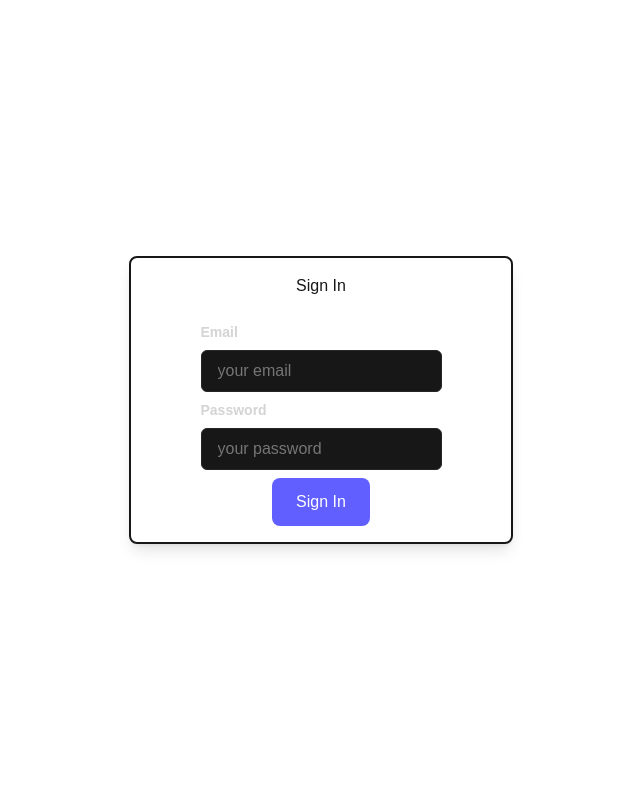
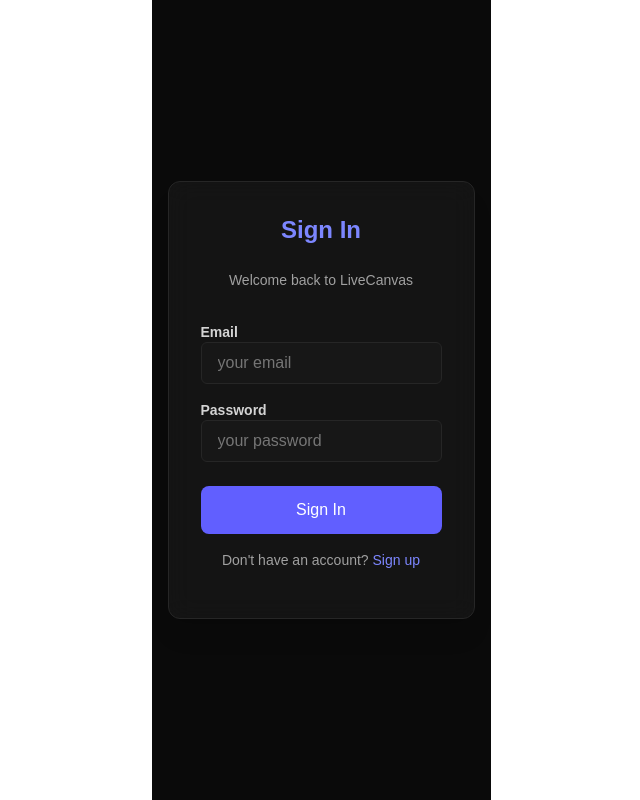
Before and after one commit to vedantborode4/livecanvas, a Next.js app in the folder apps/livecanvas-fe/: page /signin in a window 1280 px wide. Shown: the whole page, without its empty margins (319-959 px from the left). Built offline with nearby package versions, Linux system fonts and the light colour scheme; no server answers.

Commit message:
refactor(ui): update signup  and signin pages to theme

```diff
--- a/apps/livecanvas-fe/app/(auth)/signin/page.tsx
+++ b/apps/livecanvas-fe/app/(auth)/signin/page.tsx
@@ -1,37 +1,72 @@
-"use client"
-import InputBox from "@repo/ui/inputBox"
-import { Button } from "@repo/ui/button"
-import React, { useState } from "react"
-import axios from "axios"
-import { backendURL } from "@/components/util"
+"use client";
 
+import Link from "next/link";
+import InputBox from "@repo/ui/InputBox";
+import { Button } from "@repo/ui/Button";
+import React, { useState } from "react";
+import axios from "axios";
+import { backendURL } from "@/components/util";
 
-export default function Signin () {
+export default function Signin() {
+  const [email, setEmail] = useState("");
+  const [password, setPassword] = useState("");
 
-    const [email, setEmail] = useState("")
-    const [password, setPassword] = useState("")
+  async function onSubmit() {
+    try {
+      const response = await axios.post(`${backendURL}/signin`, {
+        email,
+        password,
+      });
 
-    async function onSubmit () {
-        try {
-            const response = await axios.post(`${backendURL}/signin`, {email, password})
+      localStorage.setItem("token", response.data.token);
+      console.log(response.data.message); // lowercase to match common API response
+    } catch (error: unknown) {
+      if (axios.isAxiosError(error)) {
+        console.log(error.response?.data?.message);
+      } else {
+        console.log(error);
+      }
+    }
+  }
 
-            localStorage.setItem("token", response.data.token)
+  return (
+    <div className="min-h-screen flex items-center justify-center bg-neutral-950 px-4">
+      <div className="w-full max-w-md rounded-xl border border-neutral-800 bg-neutral-900/80 backdrop-blur-md p-8 shadow-xl flex flex-col gap-4">
+        <h3 className="text-2xl font-bold text-center text-indigo-400 mb-2">
+          Sign In
+        </h3>
 
-            console.log(response.data.Message)
+        <p className="text-sm text-neutral-400 text-center mb-4">
+          Welcome back to LiveCanvas
+        </p>
 
-        } catch (error:any){
-            console.log(error.response.data.message)
+        <InputBox
+          placeholder="your email"
+          title="Email"
+          type="email"
+          value={email}
+          onChange={(e) => setEmail(e.target.value)}
+        />
 
-        }
-    }
+        <InputBox
+          placeholder="your password"
+          title="Password"
+          type="password"
+          value={password}
+          onChange={(e) => setPassword(e.target.value)}
+        />
 
-    return (<>
-        <div className="h-72 w-96 border-2 roudered-lg flex flex-col justify-center items-center gap-2 rounded-lg shadow-lg ">
-            <h3 className="mb-4">Sign In </h3>
-            <InputBox placeholder="your email" title="Email" type="text" onchange={(e:React.ChangeEvent<HTMLInputElement>)=> {setEmail(e.target.value)}}/>
-            <InputBox placeholder="your password" title="Password" type="text" onchange={(e:React.ChangeEvent<HTMLInputElement>)=>{setPassword(e.target.value)}}/>
-            <Button  appName="LiveCanvas" onClick={onSubmit}>Sign In</Button>
-        </div>
-    </>
-    )
+        <Button onClick={onSubmit} className="mt-2 w-full">
+          Sign In
+        </Button>
+
+        <p className="text-sm text-neutral-400 text-center mb-4">
+        Don&apos;t have an account?{" "}
+        <Link href="/signup" className="text-indigo-400 hover:underline">
+            Sign up
+        </Link>
+        </p>
+      </div>
+    </div>
+  );
 }
--- a/apps/livecanvas-fe/app/(auth)/signup/page.tsx
+++ b/apps/livecanvas-fe/app/(auth)/signup/page.tsx
@@ -1,42 +1,86 @@
-"use client"
-import InputBox from "@repo/ui/inputBox"
-import { Button } from "@repo/ui/button"
-import { ChangeEvent, useState } from "react"
-import axios from "axios"
-import { backendURL } from "@/components/util"
-import { SignupSchema } from "@repo/zod-schema/type"
+"use client";
 
-export default function Signup () {
-    const [name, setName] = useState("")
-    const [email, setEmail] = useState("")
-    const [password, setPassword] = useState("")
+import InputBox from "@repo/ui/InputBox";
+import { Button } from "@repo/ui/Button";
+import { useState, ChangeEvent } from "react";
+import axios from "axios";
+import { backendURL } from "@/components/util";
+import { SignupSchema } from "@repo/zod-schema/type";
+import Link from "next/link";
 
-    async function onSubmit () {
-        console.log(backendURL)
+export default function Signup() {
+  const [name, setName] = useState("");
+  const [email, setEmail] = useState("");
+  const [password, setPassword] = useState("");
 
-        const parsed = SignupSchema.safeParse({email, password, name})
+  async function onSubmit() {
+    // Validate using Zod schema
+    const parsed = SignupSchema.safeParse({ name, email, password });
 
-
-        try {
-            if(!parsed.success){
+    if (!parsed.success) {
       console.log(parsed.error.format());
       return;
     }
-            const response = await axios.post(`${backendURL}/signup`, parsed.data )
 
-            console.log(response.data.message)
-        } catch (error:any) {
-            console.log(error.response.data.error)
+    try {
+      const response = await axios.post(`${backendURL}/signup`, parsed.data);
+      console.log(response.data.message);
+      // Optionally, redirect to login page here
+    } catch (error: unknown) {
+      if (axios.isAxiosError(error)) {
+        console.log(error.response?.data?.error);
+      } else {
+        console.log(error);
       }
     }
+  }
+
   return (
-        <div className="h-84 w-96 border-2 roudered-lg flex flex-col justify-center items-center gap-2 rounded-lg shadow-lg ">
-            <h3 className="mb-4">Sign Up </h3>
-            <InputBox placeholder="Your Name" title="Name" type="text" onchange={(e:ChangeEvent<HTMLInputElement>)=> {setName(e.target.value)}}/>
-            <InputBox placeholder="Your Email" title="Email" type="text" onchange={(e:ChangeEvent<HTMLInputElement>)=> {setEmail(e.target.value)}}/>
-            <InputBox placeholder="Your Password" title="Password" type="text" onchange={(e:ChangeEvent<HTMLInputElement>)=> {setPassword(e.target.value)}}/>
-            <Button appName="livecanvas" onClick={onSubmit} >signup</Button>
+    <div className="min-h-screen flex items-center justify-center bg-neutral-950 px-4">
+      <div className="w-full max-w-md rounded-xl border border-neutral-800 bg-neutral-900/80 backdrop-blur-md p-8 shadow-xl flex flex-col gap-4">
+        <h3 className="text-2xl font-bold text-center text-indigo-400 mb-2">
+          Sign Up
+        </h3>
 
+        <p className="text-sm text-neutral-400 text-center mb-4">
+          Create your LiveCanvas account
+        </p>
+
+        <InputBox
+          placeholder="Your Name"
+          title="Name"
+          type="text"
+          value={name}
+          onChange={(e: ChangeEvent<HTMLInputElement>) => setName(e.target.value)}
+        />
+
+        <InputBox
+          placeholder="Your Email"
+          title="Email"
+          type="email"
+          value={email}
+          onChange={(e: ChangeEvent<HTMLInputElement>) => setEmail(e.target.value)}
+        />
+
+        <InputBox
+          placeholder="Your Password"
+          title="Password"
+          type="password"
+          value={password}
+          onChange={(e: ChangeEvent<HTMLInputElement>) => setPassword(e.target.value)}
+        />
+
+        <Button onClick={onSubmit} className="mt-2 w-full">
+          Sign Up
+        </Button>
+
+        <p className="text-sm text-neutral-400 text-center mt-2">
+          Already have an account?{" "}
+          <Link href="/signin" className="text-indigo-400 hover:underline">
+            Sign in
+          </Link>
+        </p>
       </div>
-    )
+    </div>
+  );
 }
```
Lines whose indentation alone changed are shown as unchanged.
